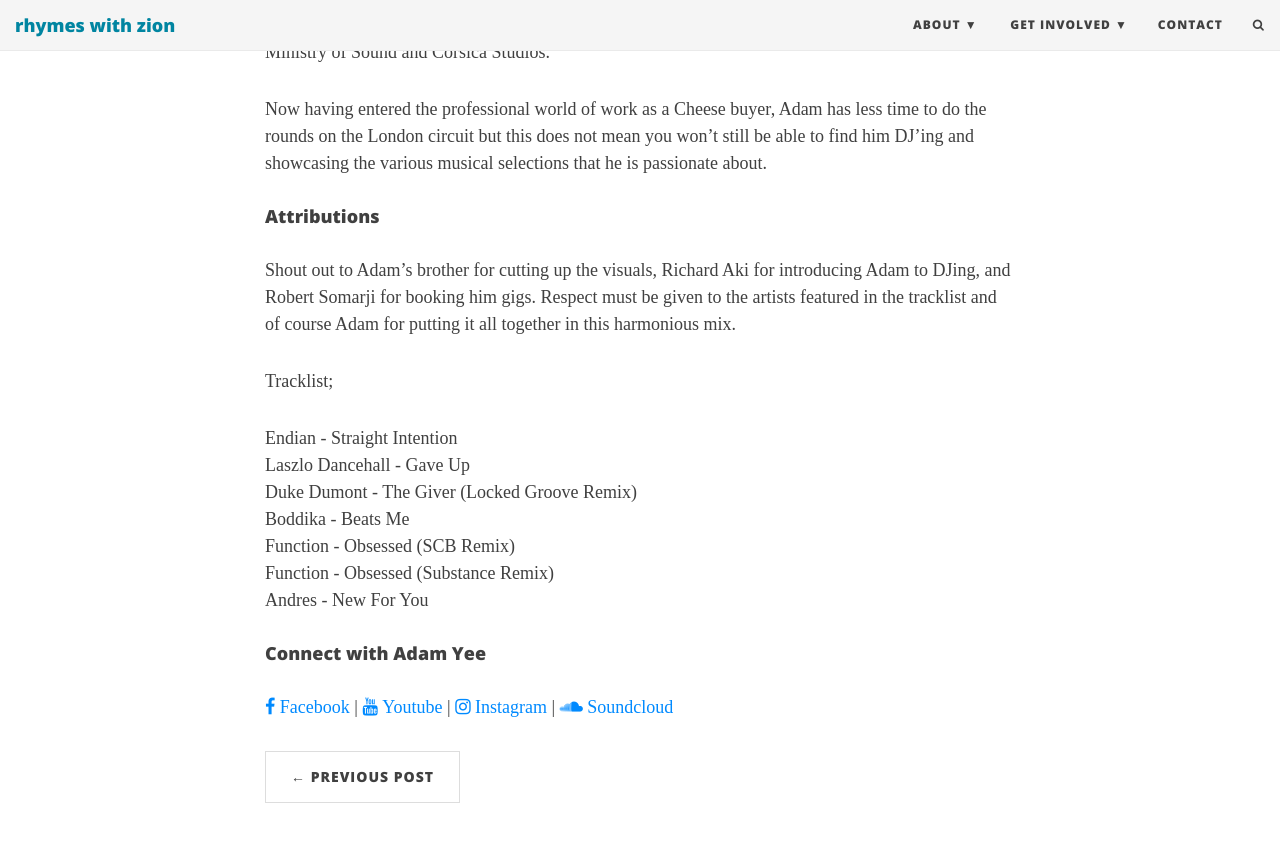
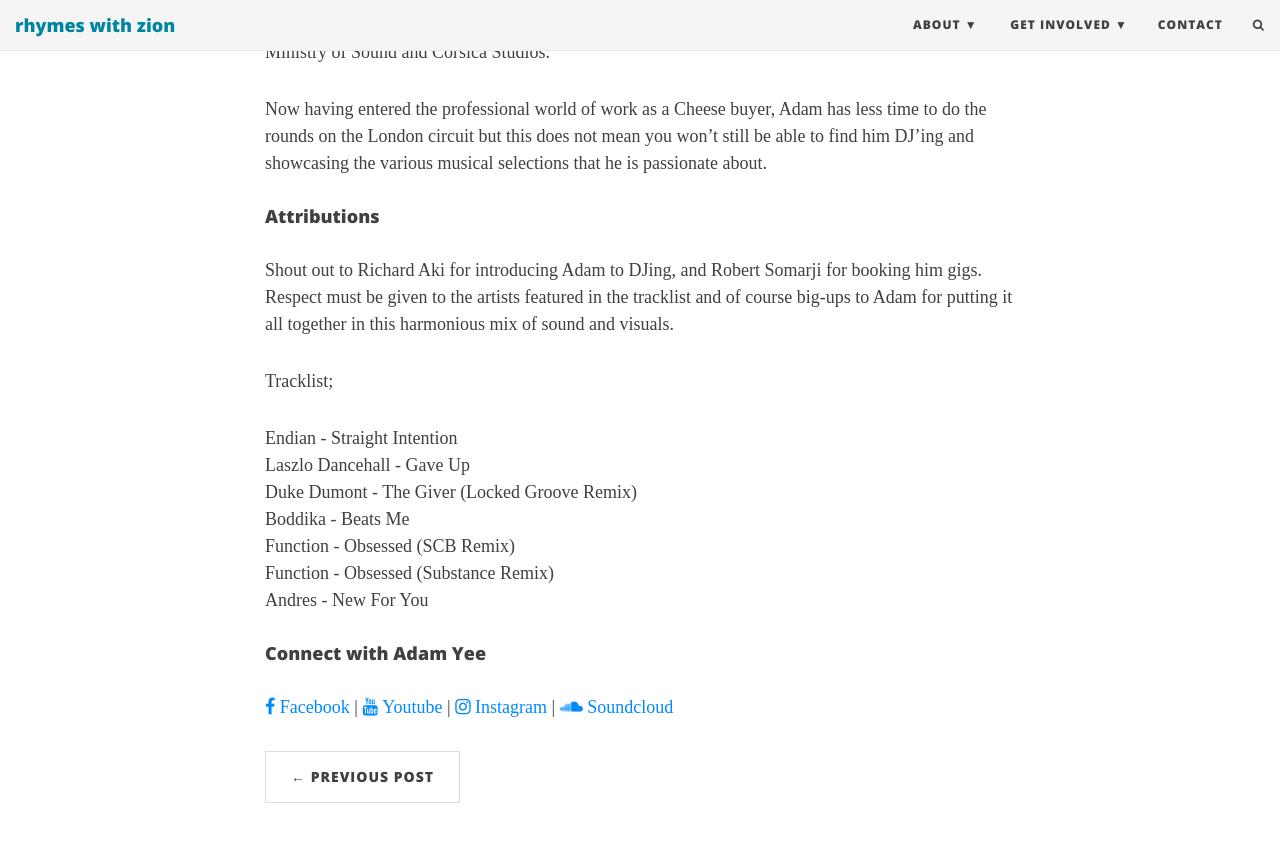
Before and after one commit to rhymeswithzion/rwz-test, a Jekyll site: the page built from _posts/2017-07-19-adam-yee-mix-vol-1.md, in a window 1280 px wide and 900 px high, scrolled down 1419 px. Shown: the top 842 px of the window. Built offline with Jekyll 4.4.1, drawn with Linux system fonts in a browser that asks for light colours; some web fonts are replaced; comment, search, counter and statistics services are not loaded.

Commit message:
Update 2017-07-19-adam-yee-mix-vol-1.md

```diff
--- a/_posts/2017-07-19-adam-yee-mix-vol-1.md
+++ b/_posts/2017-07-19-adam-yee-mix-vol-1.md
@@ -31,7 +31,7 @@
 
 #### Attributions
 
-Shout out to Adam's brother for cutting up the visuals, Richard Aki for introducing Adam to DJing, and Robert Somarji for booking him gigs. Respect must be given to the artists featured in the tracklist and of course Adam for putting it all together in this harmonious mix.
+Shout out to Richard Aki for introducing Adam to DJing, and Robert Somarji for booking him gigs. Respect must be given to the artists featured in the tracklist and of course big-ups to Adam for putting it all together in this harmonious mix of sound and visuals.
 
 Tracklist;
 
```
